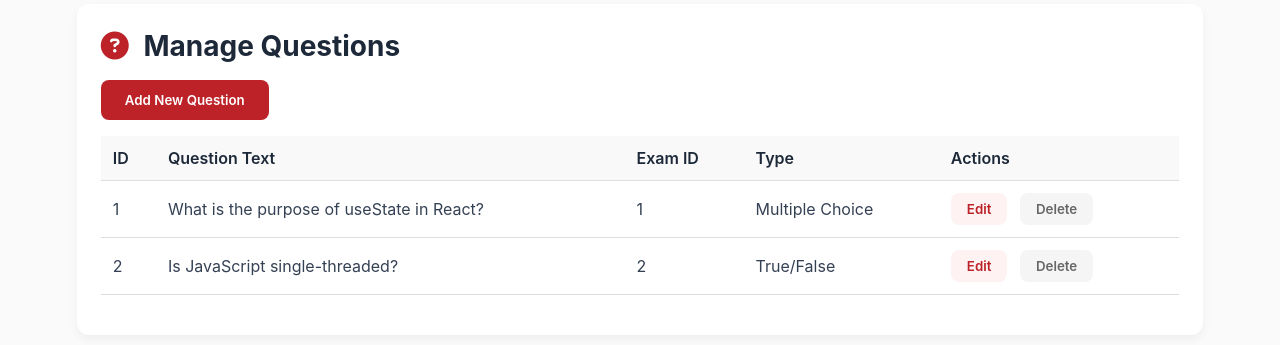
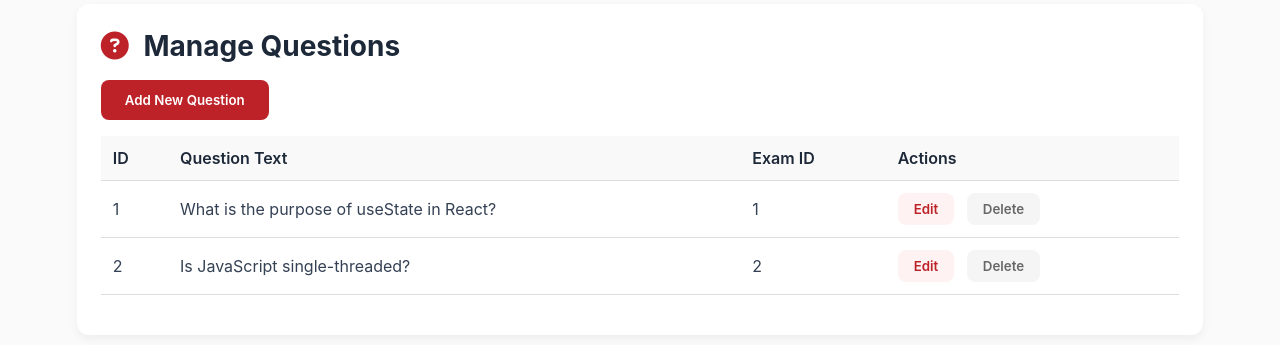
Before and after one commit to DangToan06/luyenThiFE, a plain HTML site: page page/adminPage.html in a window 1280 px wide. Shown: the part 1640-1985 px from the top of the page. Drawn offline with Linux system fonts and the light colour scheme.

Commit message:
feat/editAdmin

```diff
--- a/page/adminPage.html
+++ b/page/adminPage.html
@@ -198,7 +198,6 @@
               <th>ID</th>
               <th>Question Text</th>
               <th>Exam ID</th>
-              <th>Type</th>
               <th>Actions</th>
             </tr>
           </thead>
@@ -207,7 +206,6 @@
               <td>1</td>
               <td>What is the purpose of useState in React?</td>
               <td>1</td>
-              <td>Multiple Choice</td>
               <td class="action-buttons">
                 <button class="btn-edit">Edit</button>
                 <button class="btn-delete">Delete</button>
@@ -217,7 +215,6 @@
               <td>2</td>
               <td>Is JavaScript single-threaded?</td>
               <td>2</td>
-              <td>True/False</td>
               <td class="action-buttons">
                 <button class="btn-edit">Edit</button>
                 <button class="btn-delete">Delete</button>
```
